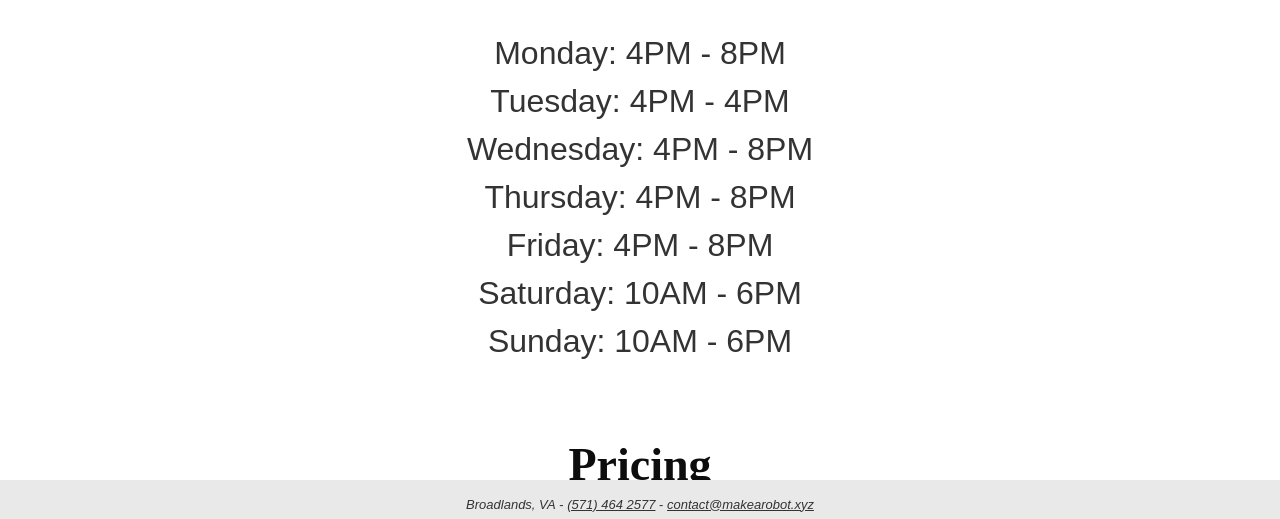
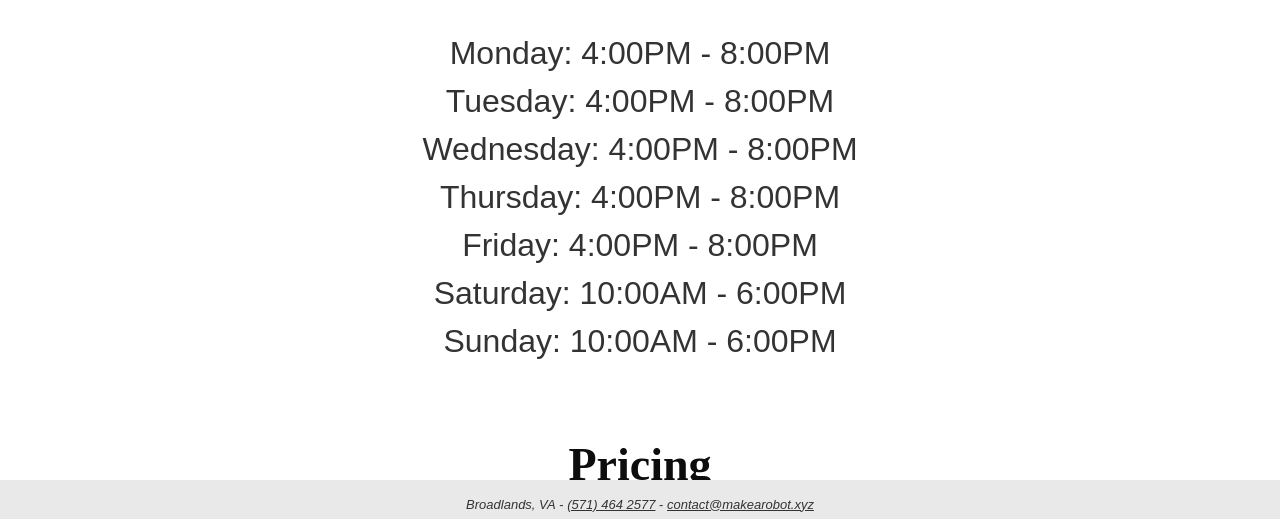
Before and after one commit to make-a-robot/ServerSite, a website: page Site/Session Information.html in a window 1280 px wide. Shown: the part 271-790 px from the top of the page. Drawn offline with Linux system fonts and the light colour scheme.

Commit message:
fixing times open format

```diff
--- a/Site/Session Information.html
+++ b/Site/Session Information.html
@@ -43,19 +43,19 @@
     <div id="info">
       <h2>Session Times <br></h2>
   <p style="font-size: xx-large;">
-  Monday:  4PM - 8PM
+  Monday:  4:00PM - 8:00PM
   <br>
-    Tuesday:  4PM - 4PM
+    Tuesday:  4:00PM - 8:00PM
     <br>
-      Wednesday:  4PM - 8PM
+      Wednesday:  4:00PM - 8:00PM
       <br>
-        Thursday:  4PM - 8PM
+        Thursday:  4:00PM - 8:00PM
         <br>
-          Friday:  4PM - 8PM
+          Friday:  4:00PM - 8:00PM
           <br>
-            Saturday:  10AM - 6PM
+            Saturday:  10:00AM - 6:00PM
             <br>
-              Sunday:  10AM - 6PM
+              Sunday:  10:00AM - 6:00PM
               <br>
             </p>
       <h2>Pricing </h2>
```
